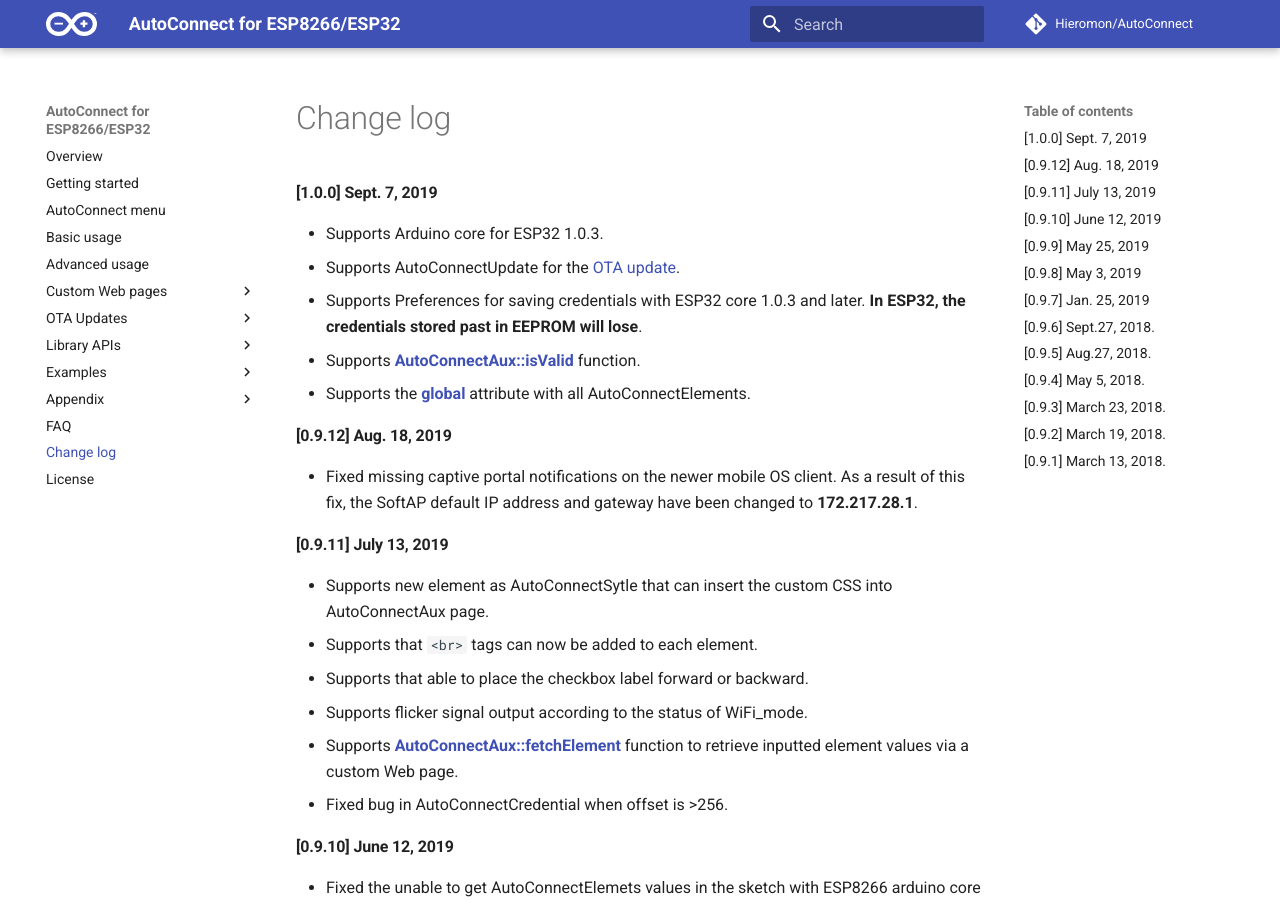
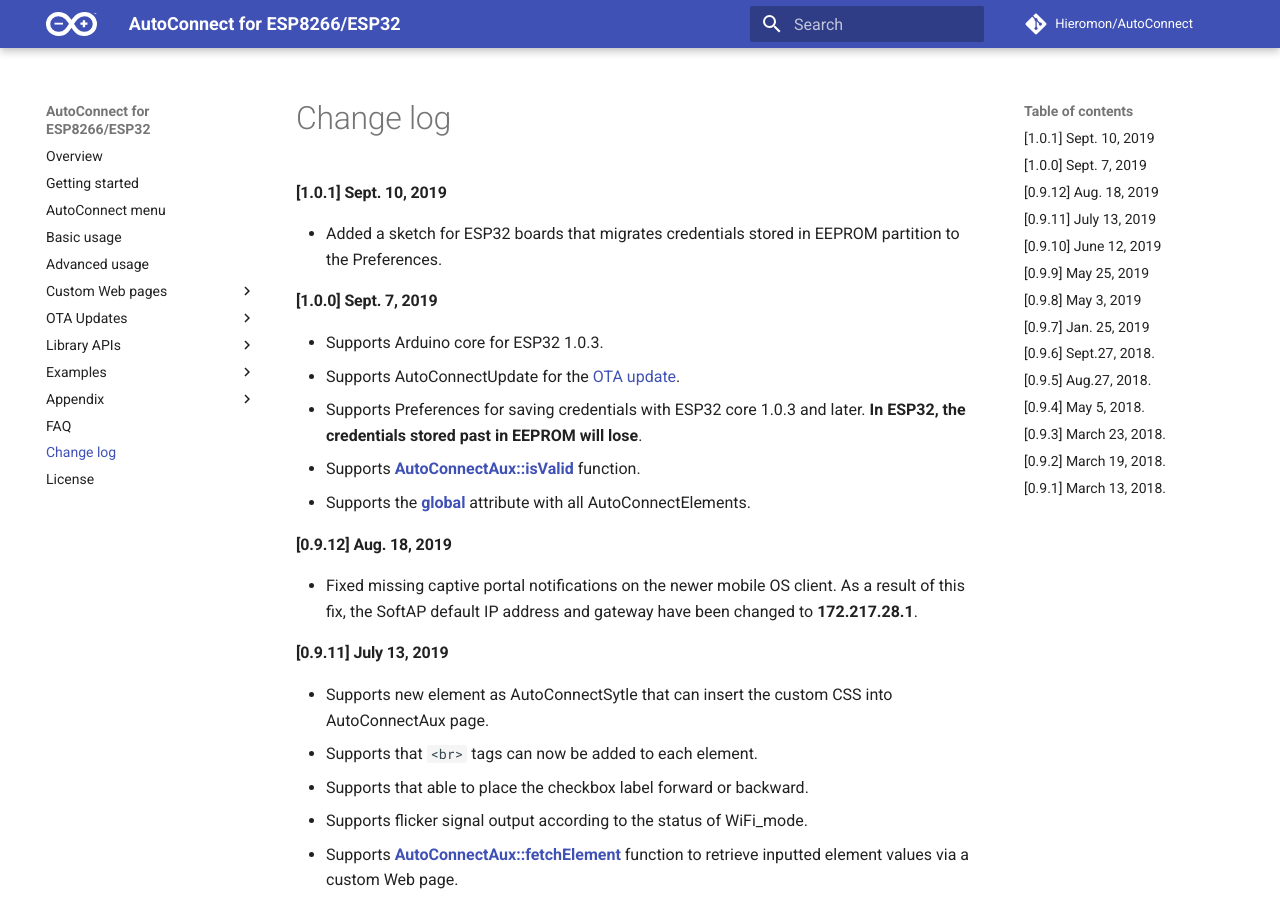
Before and after one commit to Hieromon/AutoConnect, an MkDocs documentation site: the page built from mkdocs/changelog.md, in a window 1280 px wide and 900 px high. Built offline with MkDocs 1.6.1 and Material for MkDocs 9.7.7, drawn with Linux system fonts in a browser that asks for light colours; nearby versions of some CDN libraries; comment, search, counter and statistics services are not loaded.

Commit message:
Added CreditMigrate.ino

```diff
--- a/.travis.yml
+++ b/.travis.yml
@@ -34,6 +34,7 @@
 script:
   - buildExampleSketch ConfigIP
   - buildExampleSketch Credential
+  - if [[ "$BOARD" =~ "esp32:esp32:" ]]; then buildExampleSketch CreditMigrate; fi
   - buildExampleSketch Elements
   - buildExampleSketch FileUpload
   - buildExampleSketch FSBrowser
--- a/library.json
+++ b/library.json
@@ -25,6 +25,6 @@
     "espressif8266",
     "espressif32"
   ],
-  "version": "1.0.0",
+  "version": "1.0.1",
   "license": "MIT"
 }
--- a/mkdocs/changelog.md
+++ b/mkdocs/changelog.md
@@ -1,3 +1,6 @@
+#### [1.0.1] Sept. 10, 2019
+- Added a sketch for ESP32 boards that migrates credentials stored in EEPROM partition to the Preferences.
+
 #### [1.0.0] Sept. 7, 2019
 - Supports Arduino core for ESP32 1.0.3.
 - Supports AutoConnectUpdate for the [OTA update](otaupdate.md).
```
Also changed, not shown: README.md (+3 -0 lines), 2 other files.
